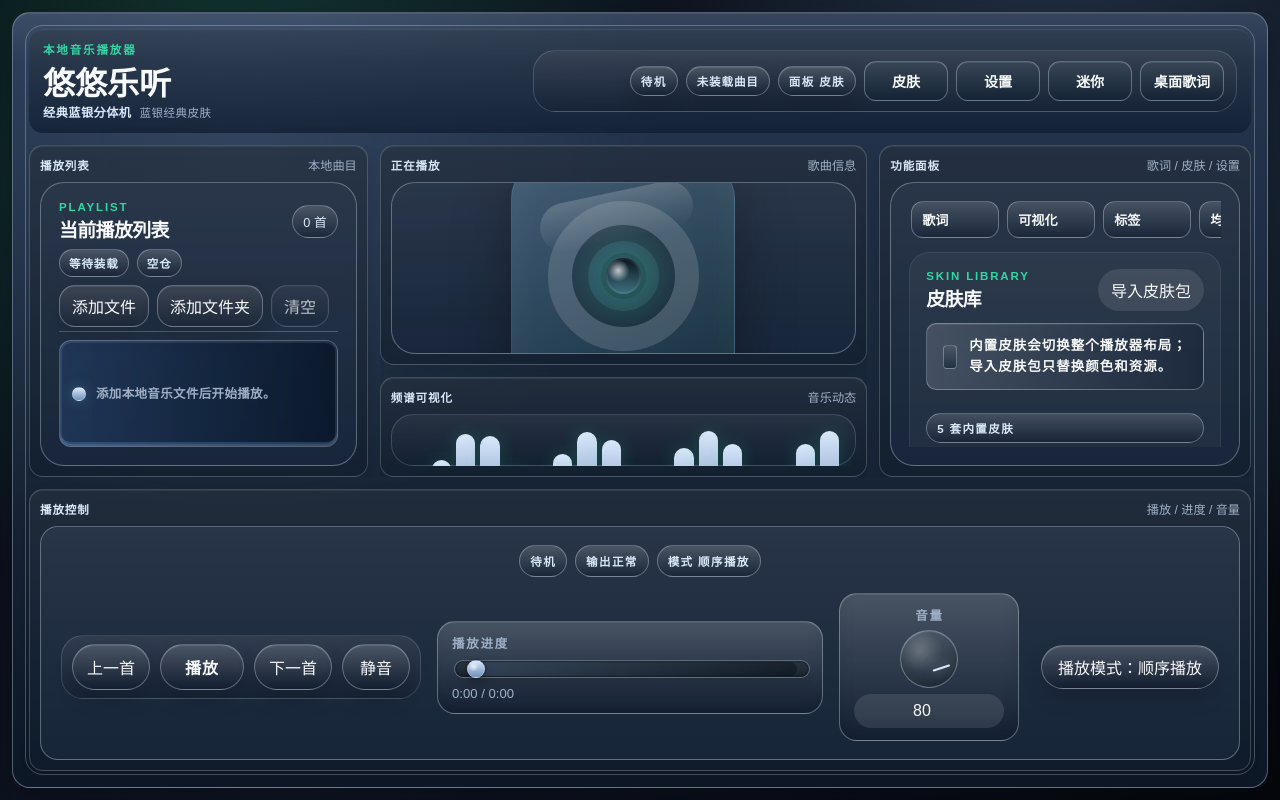
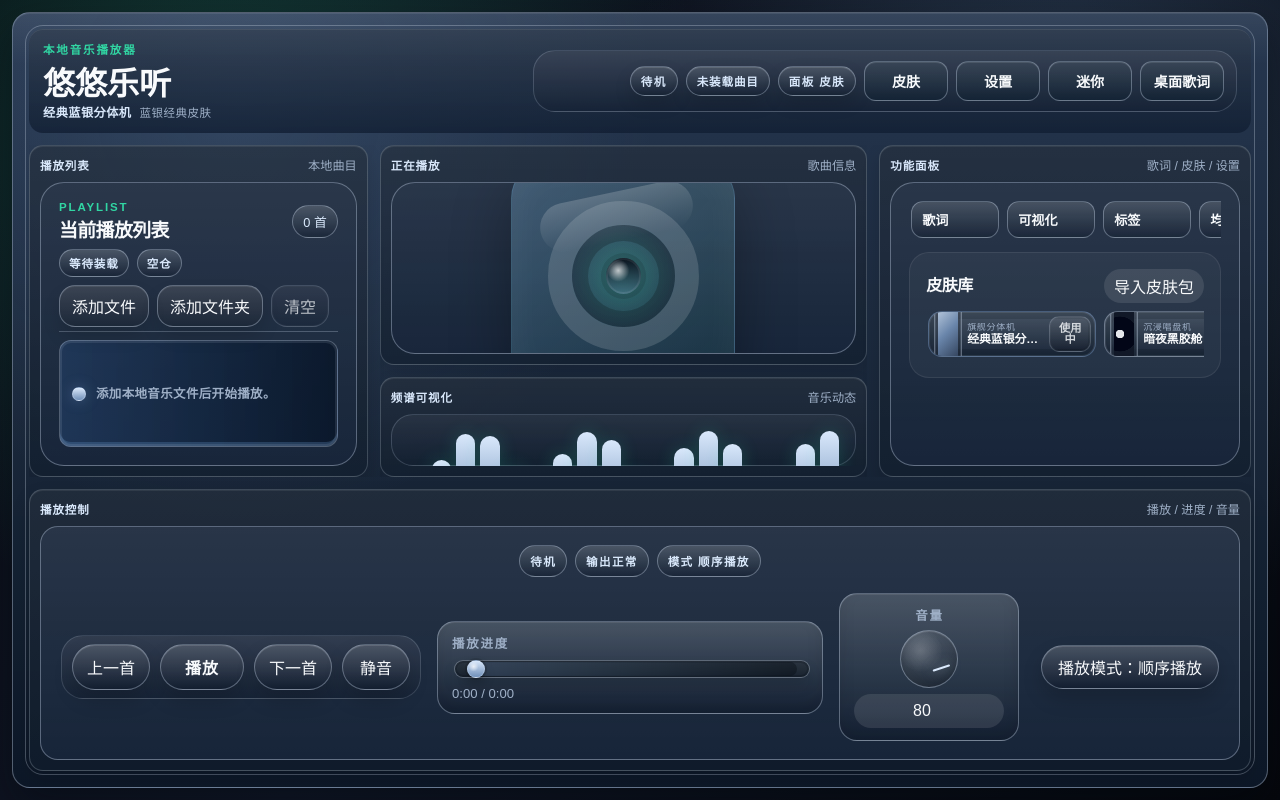
Before and after one commit to ijry/YoYoMusic, a React (Vite) app: page / in a window 1280 px wide. Both pictures are taken after a click on the button "皮肤". Built offline with nearby package versions, Linux system fonts and the light colour scheme.

Commit message:
fix: keep skin library cards visible in panels

```diff
--- a/src/features/skin/SkinManager.tsx
+++ b/src/features/skin/SkinManager.tsx
@@ -48,7 +48,7 @@ export function SkinManager({ skins, activeSkinId, error, onApply, onImport }: S
         </p>
       ) : null}
 
-      <div className="skin-grid">
+      <div className="skin-manager__grid" aria-label="可用皮肤">
         {skins.map((skin) => {
           const isActive = skin.id === activeSkinId;
           const isPreviewing = skin.id === previewSkinId && !isActive;
--- a/src/styles/skin-layouts.css
+++ b/src/styles/skin-layouts.css
@@ -1305,9 +1305,16 @@
 .skin-layout .lyrics-panel,
 .skin-layout .visualization-panel,
 .skin-layout .equalizer-panel,
-.skin-layout .tag-editor,
+.skin-layout .tag-editor {
+  gap: 12px;
+  overflow: hidden;
+}
+
 .skin-layout .skin-manager {
-  gap: 12px;
+  min-height: 0;
+  display: grid;
+  grid-template-rows: auto minmax(0, 1fr);
+  gap: 8px;
   overflow: hidden;
 }
 
@@ -1493,9 +1500,9 @@
   position: relative;
   isolation: isolate;
   overflow: hidden;
-  min-height: 132px;
+  min-height: 54px;
   display: grid;
-  padding: 10px;
+  padding: 6px;
   border: 1px solid var(--skin-border);
   border-radius: 18px;
   background:
@@ -1510,10 +1517,11 @@
   position: relative;
   isolation: isolate;
   overflow: hidden;
+  flex: 0 0 176px;
   display: grid;
-  grid-template-rows: minmax(150px, 0.92fr) auto auto;
-  gap: 10px;
-  padding: 10px;
+  grid-template-rows: minmax(54px, 0.8fr) auto auto;
+  gap: 6px;
+  padding: 8px;
   border: 1px solid var(--skin-border);
   border-radius: 18px;
   background:
@@ -1738,11 +1746,48 @@
     rgba(3, 8, 16, 0.18);
 }
 
+.skin-manager .panel-heading {
+  min-height: 0;
+  align-items: center;
+  gap: 6px;
+}
+
+.skin-manager .eyebrow {
+  display: none;
+}
+
+.skin-manager .panel-heading h2 {
+  font-size: 1rem;
+  line-height: 1;
+}
+
+.skin-manager .panel-heading button {
+  min-height: 28px;
+  padding: 5px 10px;
+}
+
+.skin-manager__grid {
+  min-width: 0;
+  min-height: 0;
+  display: flex;
+  align-items: stretch;
+  gap: 8px;
+  overflow-x: auto;
+  overflow-y: hidden;
+  padding: 0 2px 4px;
+  scrollbar-width: thin;
+}
+
+.skin-manager__note,
+.skin-manager__status {
+  display: none;
+}
+
 .skin-card__preview-button {
   min-width: 0;
   display: grid;
-  grid-template-rows: minmax(132px, 1fr) auto;
-  gap: 10px;
+  grid-template-rows: minmax(54px, 1fr) auto;
+  gap: 6px;
   padding: 0;
   border: 1px solid transparent;
   border-radius: 18px;
@@ -1765,13 +1810,13 @@
 }
 
 .skin-card__frame .skin-thumbnail {
-  min-height: 112px;
+  min-height: 42px;
 }
 
 .skin-card__copy {
   display: grid;
-  gap: 6px;
-  padding: 10px 12px;
+  gap: 4px;
+  padding: 8px 10px;
   border: 1px solid color-mix(in srgb, var(--skin-border) 78%, transparent);
   border-radius: 16px;
   background:
@@ -1786,6 +1831,7 @@
 }
 
 .skin-card__description {
+  display: none;
   color: var(--color-muted);
   font-size: 0.8rem;
   line-height: 1.45;
@@ -1808,9 +1854,87 @@
     rgba(3, 8, 16, 0.36);
 }
 
-.skin-card__apply-button:disabled {
+.skin-layout .skin-card__actions .skin-card__apply-button:disabled {
   cursor: default;
   opacity: 0.82;
+}
+
+.skin-layout .skin-manager__grid .skin-card {
+  flex: 0 0 168px;
+  height: 46px;
+  grid-template-columns: minmax(0, 1fr) 42px;
+  grid-template-rows: minmax(0, 1fr);
+  align-items: stretch;
+  gap: 4px;
+  padding: 4px;
+  border-radius: 14px;
+}
+
+.skin-manager__grid .skin-card__preview-button {
+  min-height: 0;
+  grid-template-columns: 28px minmax(0, 1fr);
+  grid-template-rows: minmax(0, 1fr);
+  align-items: center;
+  gap: 5px;
+  border-radius: 10px;
+}
+
+.skin-layout .skin-manager__grid .skin-card__frame {
+  min-height: 0;
+  min-width: 28px;
+  padding: 3px;
+  border-radius: 9px;
+}
+
+.skin-manager__grid .skin-card__frame .skin-thumbnail {
+  min-height: 20px;
+}
+
+.skin-layout .skin-manager__grid .skin-card__copy {
+  min-height: 0;
+  gap: 1px;
+  padding: 0;
+  border: 0;
+  background: transparent;
+}
+
+.skin-manager__grid .skin-card__tone,
+.skin-manager__grid .skin-card__name {
+  overflow: hidden;
+  white-space: nowrap;
+  text-overflow: ellipsis;
+}
+
+.skin-manager__grid .skin-card__tone {
+  font-size: 0.56rem;
+  line-height: 1;
+  letter-spacing: 0.08em;
+}
+
+.skin-manager__grid .skin-card__name {
+  font-size: 0.74rem;
+  line-height: 1.08;
+}
+
+.skin-manager__grid .skin-card__meta,
+.skin-manager__grid .skin-card__description,
+.skin-manager__grid .skin-card__status {
+  display: none;
+}
+
+.skin-layout .skin-manager__grid .skin-card__actions {
+  min-width: 0;
+  display: grid;
+  align-self: stretch;
+}
+
+.skin-layout .skin-manager__grid .skin-card__apply-button {
+  min-height: 0;
+  height: 100%;
+  padding: 0 6px;
+  border-radius: 10px;
+  font-size: 0.7rem;
+  line-height: 1;
 }
 
 .skin-title--classic {
```
Also changed, not shown: 2 other files (tests, documents, lock files or other folders).
